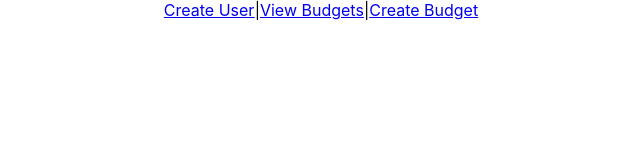
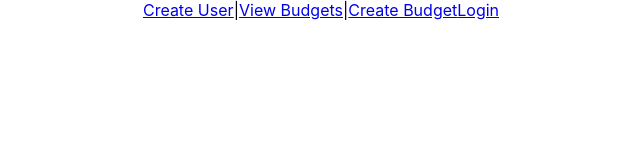
Before and after one commit to deusprogrammer/trinary-budget-ui, a React (Create React App) app: page / in a window 1280 px wide. Shown: the top 160 px of the page, without its empty margins (319-959 px from the left). Built offline with nearby package versions, Linux system fonts and the light colour scheme.

Commit message:
Added a login page

```diff
--- a/src/App.js
+++ b/src/App.js
@@ -18,6 +18,7 @@ function App() {
                 <Link to={`${process.env.PUBLIC_URL}/create/users`}>Create User</Link>|
                 <Link to={`${process.env.PUBLIC_URL}/budgets`}>View Budgets</Link>|
                 <Link to={`${process.env.PUBLIC_URL}/create/budgets`}>Create Budget</Link>
+                <Link to={`${process.env.PUBLIC_URL}/login`}>Login</Link>
             </nav>
             <Switch>
                 <Route path={`${process.env.PUBLIC_URL}/create/budgets`} exact component={NewBudget} />
```
